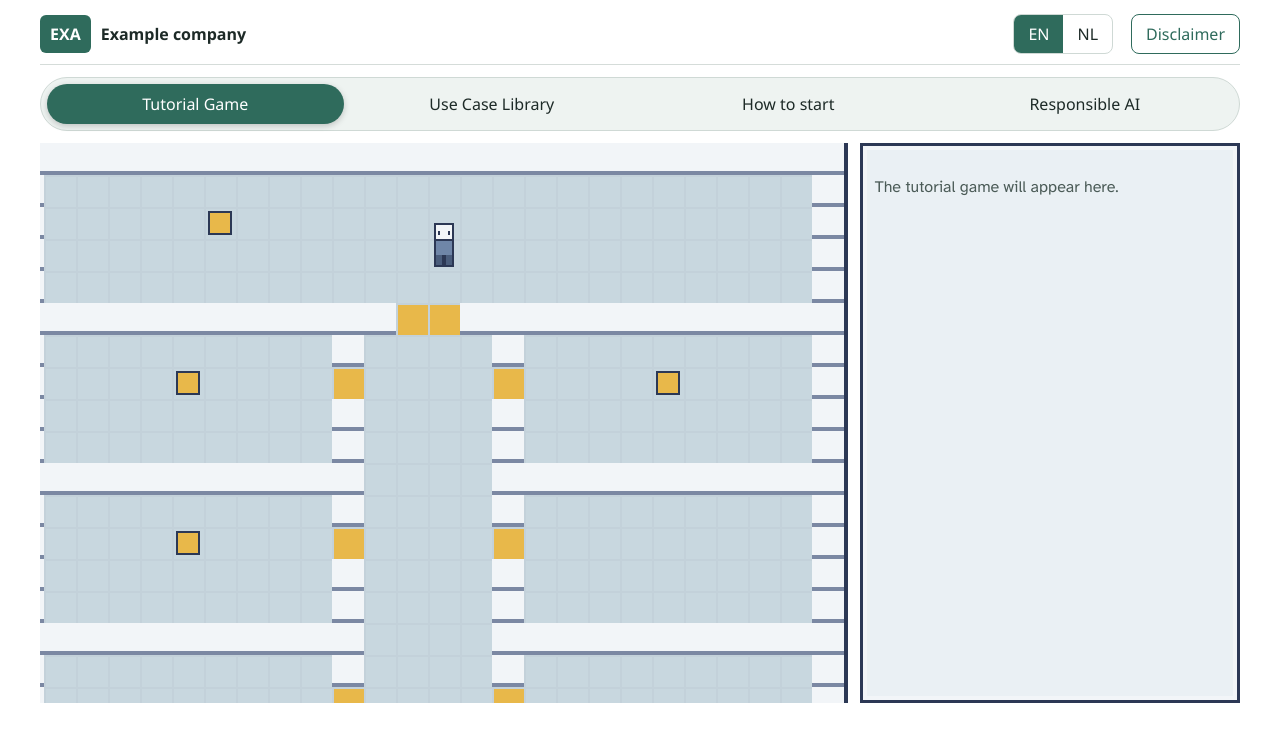
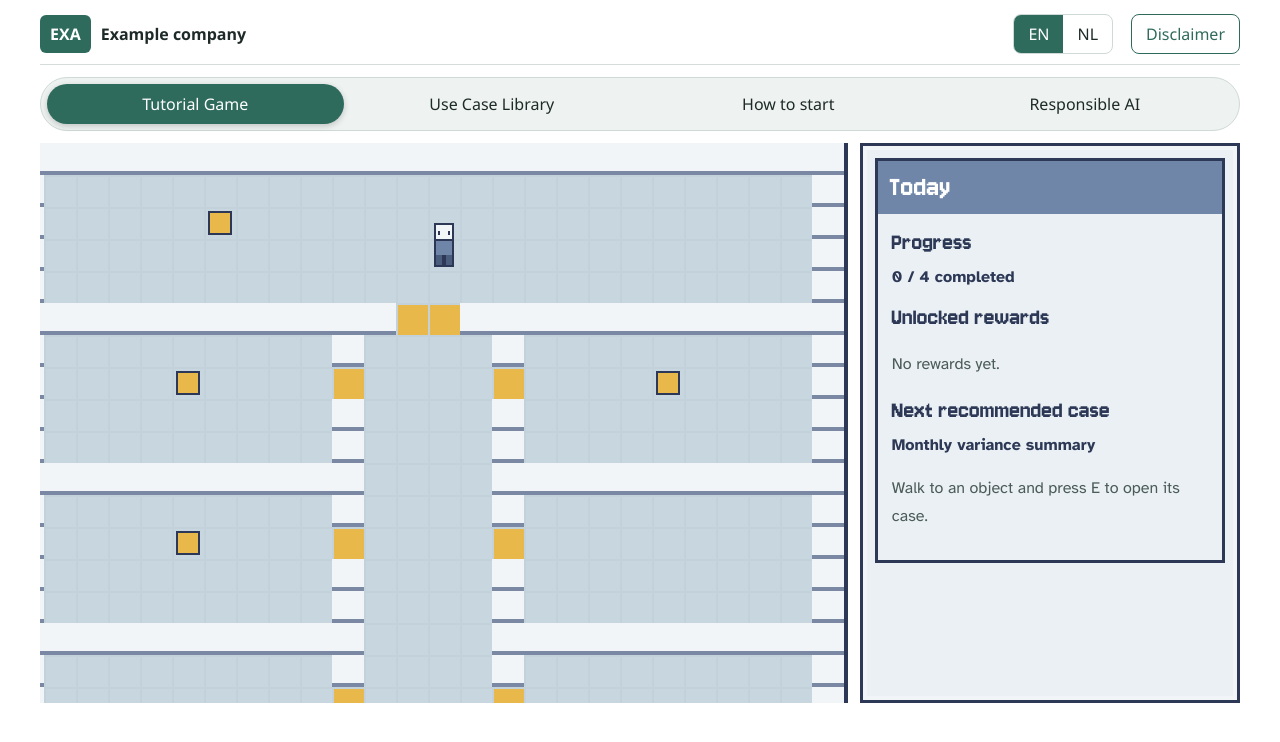
Before and after one commit to xdzhangme/simple-game-art-try, a website built with Vite: page index.html in a window 1280 px wide. Built offline with nearby package versions, Linux system fonts and the light colour scheme.

Commit message:
Add in-game card panel with idle state and shared card (#13) (#29)
Co-authored-by: Copilot App <223556219+Copilot@users.noreply.github.com>

```diff
--- a/index.html
+++ b/index.html
@@ -29,7 +29,7 @@
       <section role="tabpanel" id="panel-game" aria-labelledby="tab-game">
         <div class="game-layout">
           <div class="game-viewport" id="viewport"><canvas id="game"></canvas></div>
-          <aside class="game-card px-panel" id="card"><p class="placeholder" data-i18n="game.placeholder"></p></aside>
+          <aside class="game-card px-panel" id="card" tabindex="-1" aria-live="polite"></aside>
         </div>
       </section>
       <section role="tabpanel" id="panel-library" aria-labelledby="tab-library" hidden>
--- a/src/i18n.js
+++ b/src/i18n.js
@@ -12,7 +12,15 @@ const strings = {
     'tab.library': 'Use Case Library',
     'tab.start': 'How to start',
     'tab.rai': 'Responsible AI',
-    'game.placeholder': 'The tutorial game will appear here.',
+    'game.placeholder': 'Walk to an object and press E to open its case.',
+    'panel.idle.title': 'Today',
+    'panel.progress': 'Progress',
+    'panel.completed': 'completed',
+    'panel.rewards': 'Unlocked rewards',
+    'panel.rewards.none': 'No rewards yet.',
+    'panel.next': 'Next recommended case',
+    'panel.next.none': 'All cases completed!',
+    'panel.close': 'Close',
     'library.empty': 'No use cases available.',
     'card.prompt': 'The prompt',
     'card.copy': 'Copy prompt',
@@ -49,7 +57,15 @@ const strings = {
     'tab.library': 'Use-casebibliotheek',
     'tab.start': 'Hoe te beginnen',
     'tab.rai': 'Verantwoorde AI',
-    'game.placeholder': 'Het tutorialspel verschijnt hier.',
+    'game.placeholder': 'Loop naar een object en druk op E om de case te openen.',
+    'panel.idle.title': 'Vandaag',
+    'panel.progress': 'Voortgang',
+    'panel.completed': 'voltooid',
+    'panel.rewards': 'Ontgrendelde beloningen',
+    'panel.rewards.none': 'Nog geen beloningen.',
+    'panel.next': 'Volgende aanbevolen case',
+    'panel.next.none': 'Alle cases voltooid!',
+    'panel.close': 'Sluiten',
     'library.empty': 'Geen use cases beschikbaar.',
     'card.prompt': 'De prompt',
     'card.copy': 'Prompt kopiëren',
--- a/src/main.js
+++ b/src/main.js
@@ -8,6 +8,7 @@ import { createMapView } from './tilemap.js';
 import useCases from './data/use-cases.json';
 import { drawInteractables, loadObjects, nearestInteractable } from './interactables.js';
 import { initRules } from './rules.js';
+import { initCardPanel } from './panel.js';
 
 document.title = config.companyName;
 document.getElementById('badge').textContent = config.badge;
@@ -50,6 +51,7 @@ const player = createPlayer(officeMap, () => !gamePanel.hidden);
 const objects = loadObjects(officeMap, useCases);
 let active = null;
 initRules(window, () => active, () => !gamePanel.hidden);
+initCardPanel(document.getElementById('card'), useCases);
 
 function playerColors() {
   const css = getComputedStyle(document.documentElement);
--- /dev/null
+++ b/src/panel.js
@@ -0,0 +1,96 @@
+import { renderCard } from './card.js';
+import { onLangChange, pick, t } from './i18n.js';
+import { OPEN_USE_CASE } from './rules.js';
+
+const PROGRESS_KEY = 'progress';
+
+// Completed use case ids as stored by the progress feature; empty when nothing is saved.
+function completedIds() {
+  try {
+    const v = JSON.parse(localStorage.getItem(PROGRESS_KEY));
+    return Array.isArray(v) ? v : [];
+  } catch {
+    return [];
+  }
+}
+
+function el(tag, className, text) {
+  const node = document.createElement(tag);
+  if (className) node.className = className;
+  if (text !== undefined) node.textContent = text;
+  return node;
+}
+
+// "plant-fern" -> "Plant fern"
+function rewardName(id) {
+  const s = id.replace(/-/g, ' ');
+  return s.charAt(0).toUpperCase() + s.slice(1);
+}
+
+/**
+ * Right-side game panel: idle state (progress, unlocked rewards, next recommended case)
+ * or the full shared use case card after pressing E near an object. Closing returns to idle.
+ */
+export function initCardPanel(container, useCases, target = window) {
+  let openId = null;
+
+  function idleView() {
+    const done = new Set(completedIds());
+    const cases = useCases.filter((u) => done.has(u.id));
+    const next = useCases.find((u) => !done.has(u.id));
+    const view = el('div', 'gp-idle');
+    const head = el('header', 'uc-head px-title');
+    head.append(el('h3', 'uc-title', t('panel.idle.title')));
+    const body = el('div', 'uc-body');
+
+    body.append(
+      el('h4', 'uc-label', t('panel.progress')),
+      el('p', 'gp-progress', `${cases.length} / ${useCases.length} ${t('panel.completed')}`),
+      el('h4', 'uc-label', t('panel.rewards')),
+    );
+    if (cases.length) {
+      const list = el('ul', 'gp-rewards');
+      cases.forEach((u) => list.append(el('li', '', rewardName(u.rewardId))));
+      body.append(list);
+    } else {
+      body.append(el('p', 'placeholder', t('panel.rewards.none')));
+    }
+    body.append(el('h4', 'uc-label', t('panel.next')));
+    body.append(next ? el('p', 'gp-next', pick(next.title)) : el('p', 'placeholder', t('panel.next.none')));
+    body.append(el('p', 'placeholder', t('game.placeholder')));
+    view.append(head, body);
+    return view;
+  }
+
+  function render() {
+    container.replaceChildren();
+    const useCase = useCases.find((u) => u.id === openId);
+    if (!useCase) {
+      openId = null;
+      container.append(idleView());
+      return;
+    }
+    const close = el('button', 'px-btn', t('panel.close'));
+    close.type = 'button';
+    close.addEventListener('click', closeCard);
+    container.append(renderCard(useCase, { actions: [close] }));
+  }
+
+  function closeCard() {
+    openId = null;
+    render();
+    container.focus();
+  }
+
+  target.addEventListener(OPEN_USE_CASE, (e) => {
+    openId = e.detail.useCaseId;
+    render();
+    container.scrollTop = 0;
+  });
+  window.addEventListener('keydown', (e) => {
+    if (e.key === 'Escape' && openId && !document.querySelector('dialog[open]')) closeCard();
+  });
+  onLangChange(render);
+  render();
+  return { close: closeCard };
+}
--- a/src/style.css
+++ b/src/style.css
@@ -354,3 +354,24 @@ dialog .dis {
 [data-content] h2 {
   margin-top: 0;
 }
+
+
+.game-card:focus {
+  outline: none;
+}
+
+.gp-idle {
+  border: 3px solid var(--ink);
+  background: var(--panel);
+}
+
+.gp-progress,
+.gp-next {
+  margin: 0 0 10px;
+  font-weight: 700;
+}
+
+.gp-rewards {
+  margin: 0 0 10px;
+  padding-left: 22px;
+}
```
